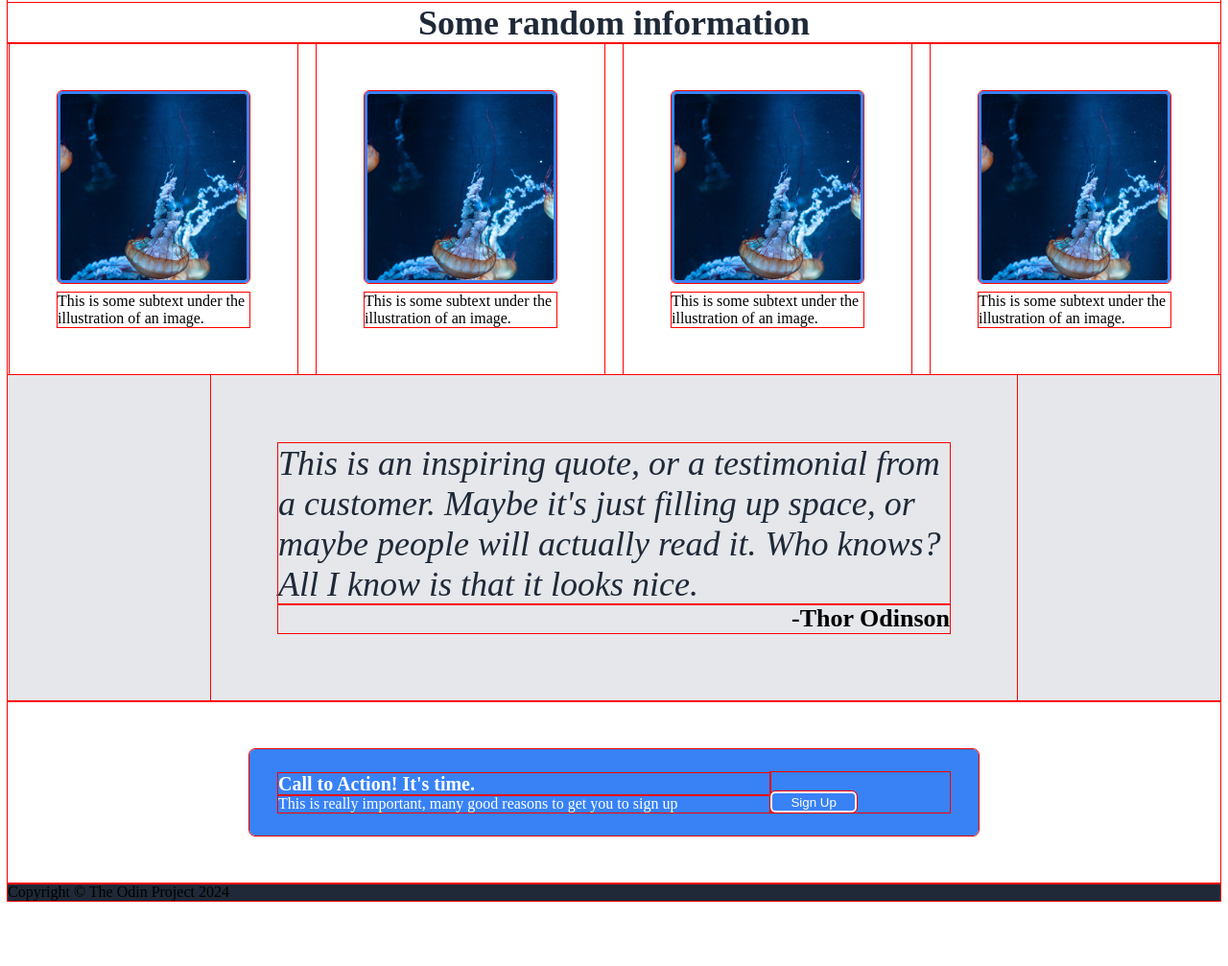
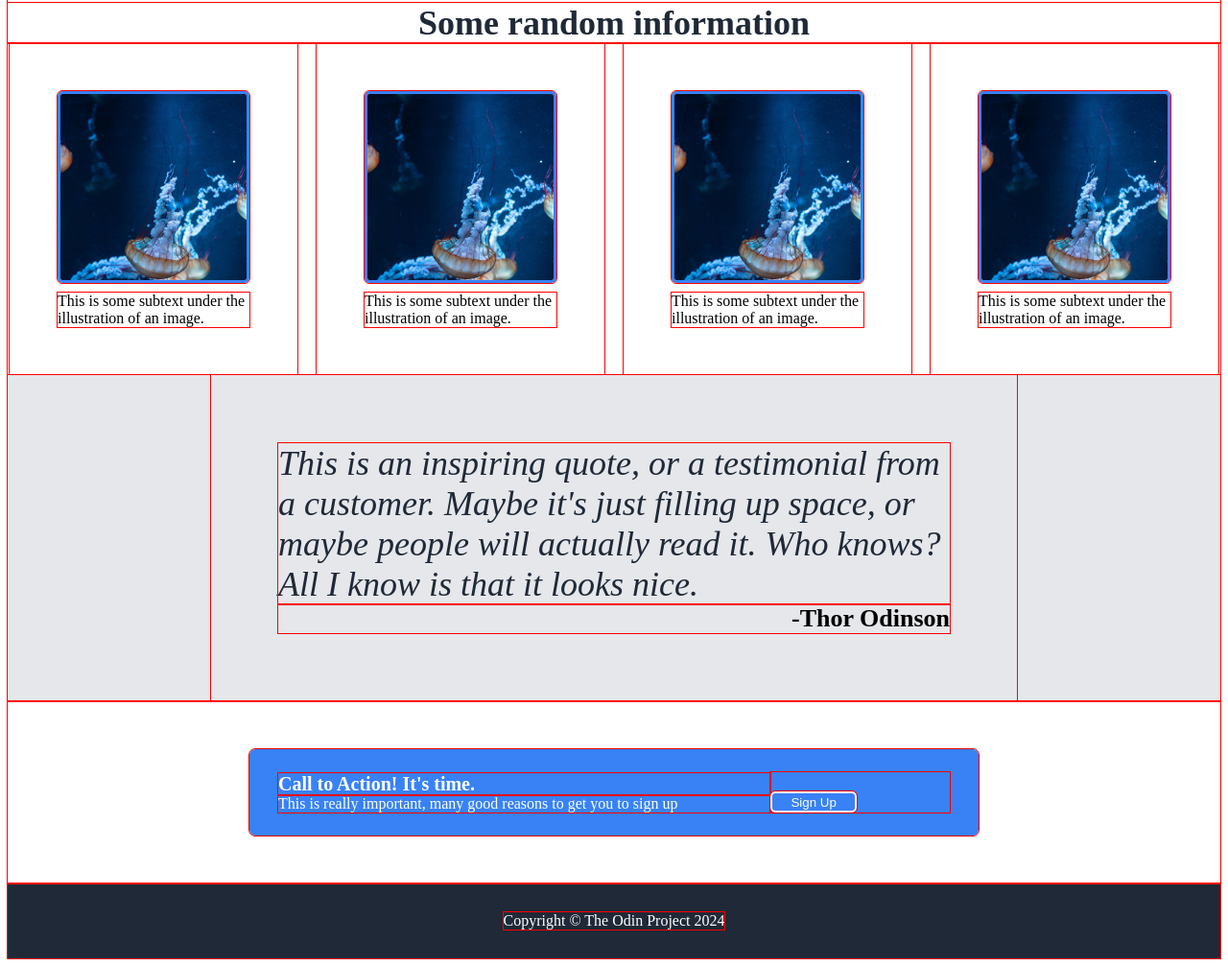
Before and after one commit to swirly-way/landing-page, a plain HTML site: page index.html in a window 1280 px wide. Shown: the part 402-1409 px from the top of the page at 96% size. Before the commit the page ends 1349 px from the top, so only its background shows below. Drawn offline with Linux system fonts and the light colour scheme.

Commit message:
center text of footer and add padding for space

```diff
--- a/style.css
+++ b/style.css
@@ -189,4 +189,12 @@ a {
 
 .footer {
     background-color: #1F2937;
+    display: flex;
+    align-items: flex-end;
+    justify-content: center;
+    padding: 30px;
 }
+
+.footer-text {
+    color: white;
+}
```
